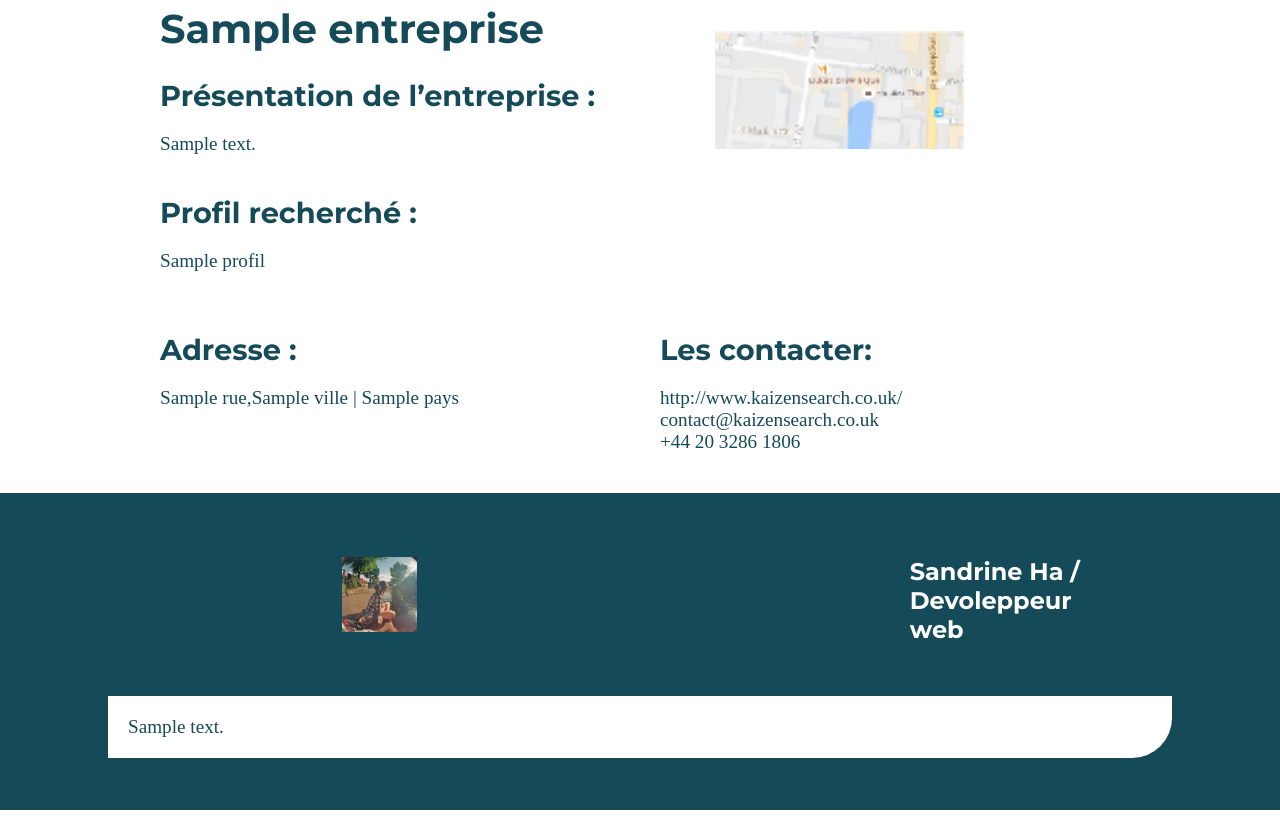
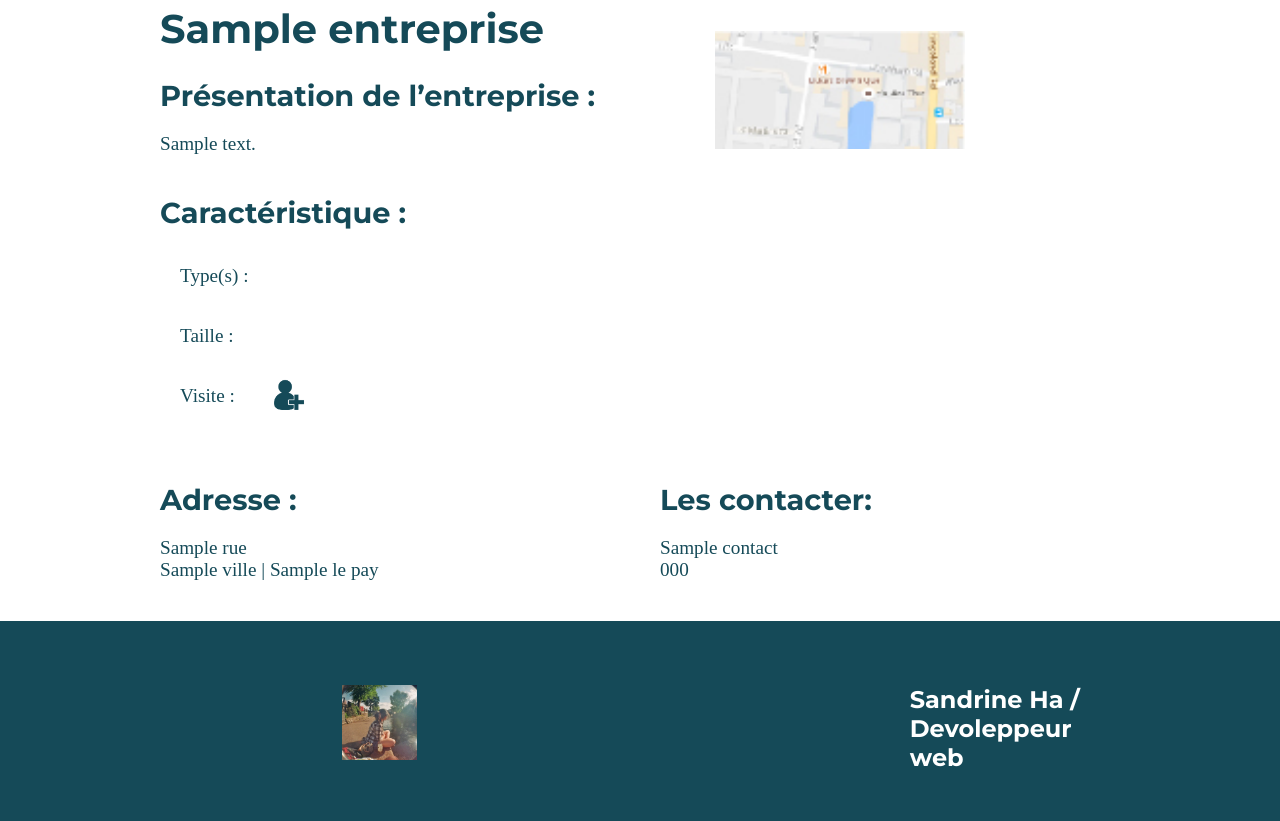
Before and after one commit to Stagealetranger/Stage_a_l_etranger, a PHP site: template templates/pageEntreprise.html.twig in a window 1280 px wide. Shown: the part 158-979 px from the top of the page. Run offline with PHP 8.4, Linux system fonts and the light colour scheme; the template is opened without the code that fills it: most values are stand-ins (such as "Sample title", 1, 10 or a date in 2020); some libraries are stand-ins or nearby versions.

Commit message:
Correction demander par mr senante sur l'entreprise et CSS validation

```diff
--- a/CSS/styles.css
+++ b/CSS/styles.css
@@ -467,6 +467,25 @@
 
 }
 
+#caractéristique > ul > li{
+    display: flex;
+    height: 60px;
+    line-height: 60px;
+}
+
+#caractéristique > ul > li > p{
+    max-width: 75px;
+    margin: 0;
+}
+
+#caractéristique > ul > li > div >img{
+    width: 60px;
+    height: 60px;
+}
+
+
+
+
 #avisEntreprise {
     width: 100%;
     display: flex;
--- a/pages/Admin/listeValidation.php
+++ b/pages/Admin/listeValidation.php
@@ -60,7 +60,9 @@
 );
 
 
-
+/*
 echo "<pre>";
 print_r($param);
 echo "</pre>";
+
+*/
--- a/pages/Admin/newPapier.php
+++ b/pages/Admin/newPapier.php
@@ -1,5 +1,6 @@
 <?php
 require_once('dao/DaoPapier.php');
+require_once('dao/DaoPays.php');
 
 
 $daoPays = New DaoPays();
@@ -19,7 +20,7 @@
     $DaoPapier->bean->setDescription($_POST['description']);
     $DaoPapier->bean->setConseil($_POST['conseil']);
     $DaoPapier->bean->setDuree($_POST['duree']);
-    $DaoPapier->bean->setPays($_POST['pays']);
+    $DaoPapier->bean->set($_POST['pays']);
 
     $DaoPapier->create();
     header('Location: index.php?page=listePapier');
--- a/pages/Etudiant/entreprise.php
+++ b/pages/Etudiant/entreprise.php
@@ -8,6 +8,8 @@
 
 
 $daoEntreprise->find($_GET["id"]);
+$daoEntreprise->setLePays();
+$daoEntreprise->setLesTypes();
 
 $param = array(
     "entreprise" => $daoEntreprise->bean
--- a/templates/Admin/validation.html.twig
+++ b/templates/Admin/validation.html.twig
@@ -3,10 +3,10 @@
 {% block title %}MMI Stage à l'étranger/{{ nom.entreprise }}{% endblock %}
 
 {% block contenu %}
-   <article>
+   <article id="tableValidation">
        {% for validation in listeValidation %}
        <form action="index.php?page=listeValidation&id={{ validation.id }}" method="post" enctype="multipart/form-data">
-           <p>{{ validation.nom }} | {{ validation.prenom }}</p>
+           <p>{{ validation.nom }} {{ validation.prenom }}</p>
            <button type="submit" name="accepter"><img src="CSS/images/btn_accepter.jpg" alt="accepter"></button>
            <button type="submit" name="refuser" value="refuser" ><img src="CSS/images/btn_refuser.jpg" alt="refuser"></button>
        </form>
--- a/templates/inscription.html.twig
+++ b/templates/inscription.html.twig
@@ -15,20 +15,15 @@
                     <input name="nom" id="nom" type="text"/>
                     <span class="tooltip">Un nom ne peut pas faire moins de 2 caractères</span>
                 </div>
-
-
                 <div>
                     <label class="form_col" for="prenom">Prenom :</label>
                     <input name="prenom" id="prenom" type="text"/>
                     <span class="tooltip">Un prenom ne peut pas faire moins de 2 caractères</span>
                 </div>
-
-
                 <div>
                     <label class="form_col" for="mail">Adresse mail</label>
                     <input type="email" name="mail" id="mail" placeholder="Adresse mail" required/>
                 </div>
-
                 <div>
                     <label class="form_col" for="mdp">Mot de passe</label>
                     <input type="password" name="mdp" id="mdp" placeholder="Mot de passe" required/>
--- a/templates/pageEntreprise.html.twig
+++ b/templates/pageEntreprise.html.twig
@@ -9,8 +9,30 @@
         <div><h3 class="bleu">Présentation de l’entreprise :</h3>
             <p class="bleu">{{ entreprise.description }}</p>
         </div>
-            <div><h3 class="bleu">Profil recherché :</h3>
-                <p class="bleu">{{ entreprise.profil }}</p>
+        <div id="caractéristique"><h3 class="bleu">Caractéristique :</h3>
+            <ul>
+                <li><p>Type(s) :</p>
+                    <div> {% if type.id == 1 %} <img src="CSS/images/Picto/picto2_communication.png"
+                                                     alt="communication">{% endif %}
+                        {% if type.id == 2 %} <img src="CSS/images/Picto/picto2_graphisme.png"
+                                                   alt="graphisme">{% endif %}
+                        {% if type.id == 3 %} <img src="CSS/images/Picto/picto2_developpement.png"
+                                                   alt="developpement">{% endif %}
+                    </div>
+                </li>
+                <li><p>Taille :</p>
+                    <div>{% if entreprise.taille == 1 %}<img src="CSS/images/Picto/picto2_grandenteprise.png"
+                                                             alt="GE">{% endif %}
+                        {% if entreprise.taille == 0 %}<img src="CSS/images/Picto/picto2_PME.png" alt="PME">{% endif %}
+                    </div>
+                </li>
+                <li><p>Visite :</p>
+                    <div> {% if entreprisevisiter == 1 %}<img src="CSS/images/Picto/picto2_connu.png"
+                                                              alt="connu">{% endif %}
+                        {% if entreprisevisiter == 0 %}<img src="CSS/images/Picto/picto2_inconnu.png"
+                                                            alt="inconnu">{% endif %}</div>
+                </li>
+            </ul>
         </div>
     </div>
     <div class="col1 map">
@@ -19,13 +41,12 @@
     <div class="col3">
         <div class="col1">
             <h3 class="bleu">Adresse :</h3>
-                <p class="bleu">{{ entreprise.rue }},{{ entreprise.ville }} | {{ entreprise.pays }}</p>
+            <p class="bleu">{{ entreprise.rue }}</br>{{ entreprise.ville }} | {{ entreprise.LePays.nom }}</p>
         </div>
         <div class="col1">
             <h3 class="bleu">Les contacter:</h3>
-                <p class="bleu">http://www.kaizensearch.co.uk/</br>
-                    contact@kaizensearch.co.uk</br>
-                    +44 20 3286 1806</p>
+            <p class="bleu">{{ entreprise.contact }}</br>
+                {{ entreprise.telephone }}</p>
         </div>
     </div>
     <div id="avisEntreprise">
```
Also changed, not shown: other parts of CSS/styles.css (+53 -8 lines), dao/DaoValidation.php (+4 -9 lines), templates/Admin/ajout/newPapier.html.twig (+8 -2 lines), templates/Admin/pageAdmin.html.twig (+15 -10 lines). Lines whose indentation alone changed are shown as unchanged.
